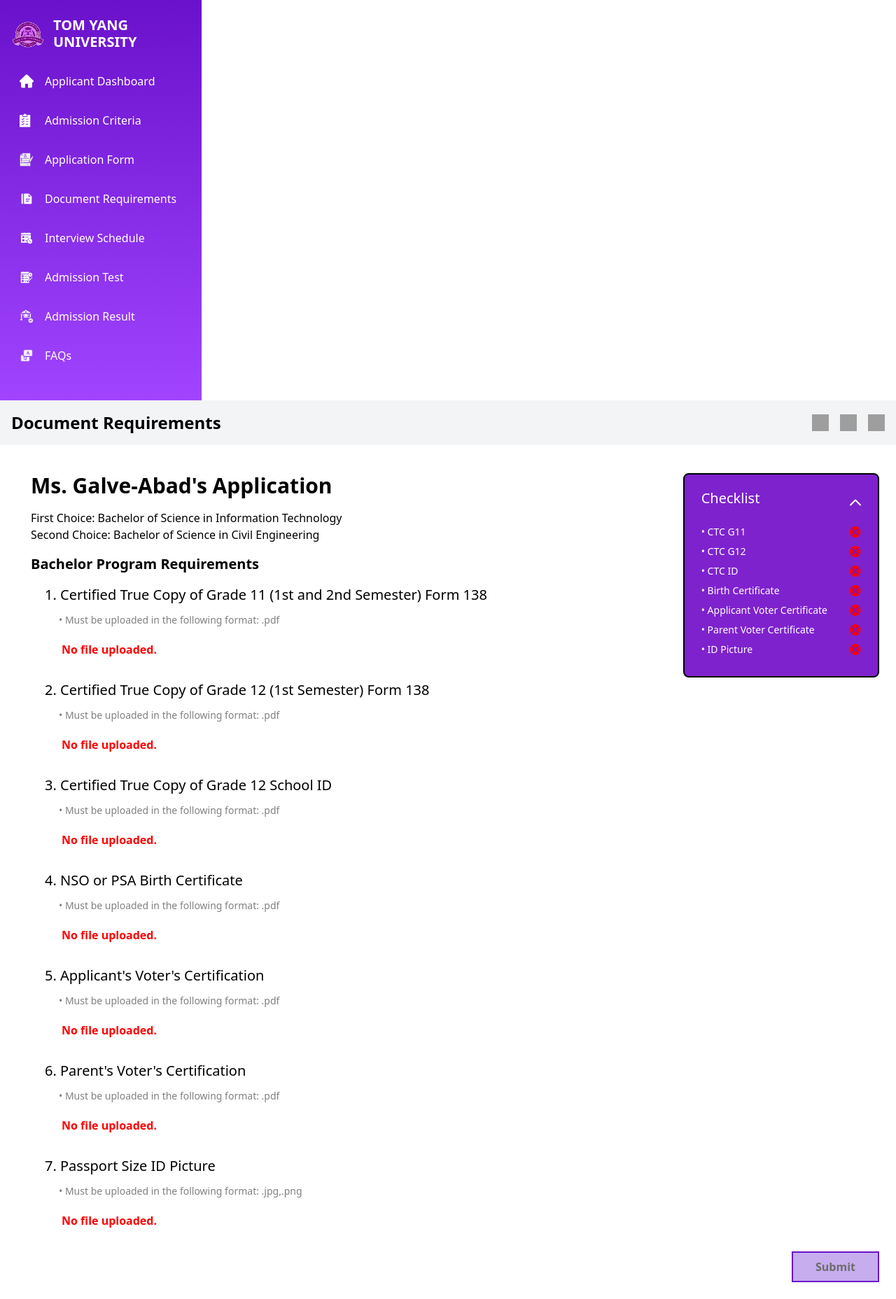
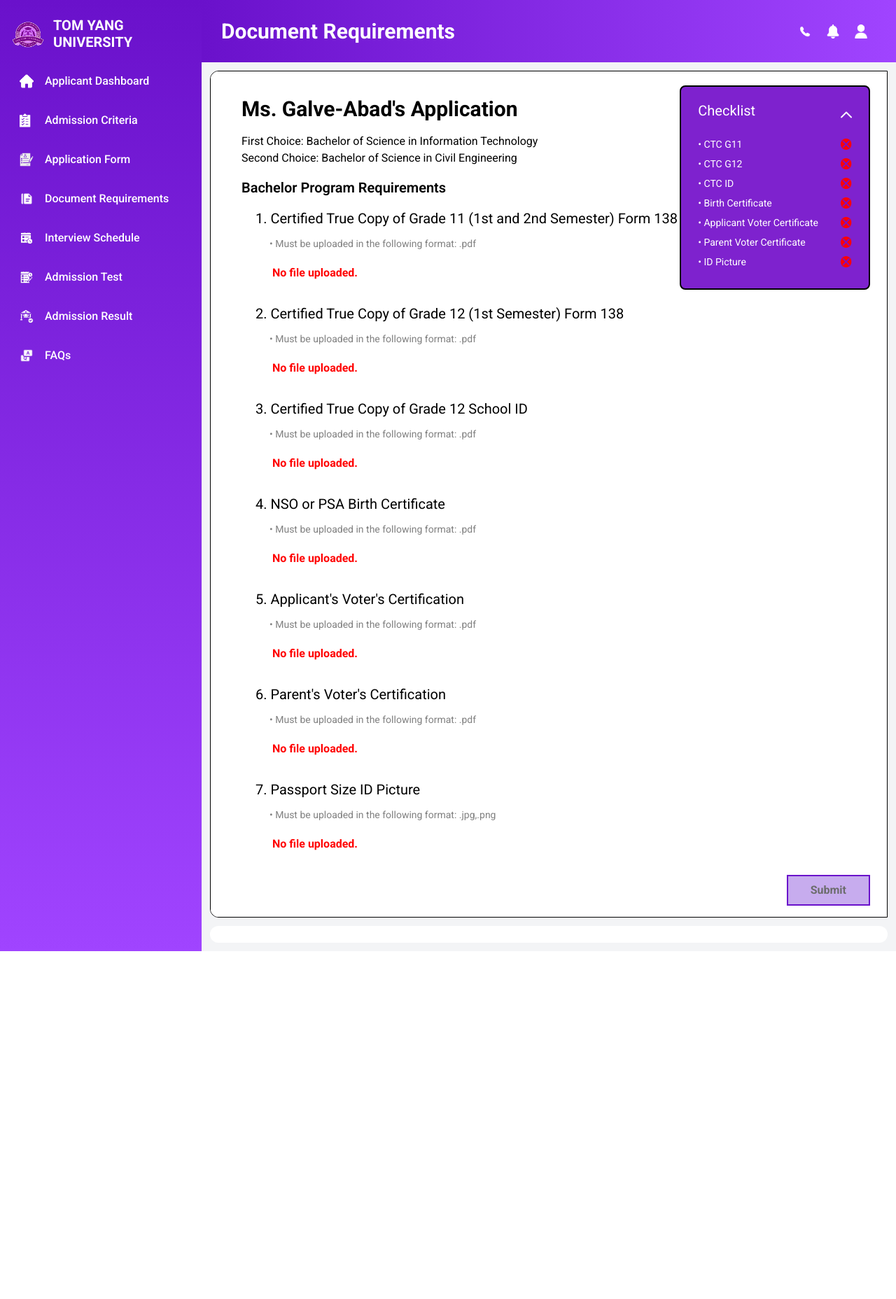
Before and after one commit to aeonjade/sdg3, a PHP site: page /adminPage.php in a window 1280 px wide. Shown: the whole page at 70% size. After the commit the page ends 1359 px from the top, so only its background shows below. Run offline with PHP 8.4, Linux system fonts and the light colour scheme; some libraries are stand-ins or nearby versions; grey boxes are pictures that could not be loaded.

Commit message:
admin page fix

```diff
--- a/adminPage.php
+++ b/adminPage.php
@@ -16,7 +16,7 @@ $requirements = json_decode($requirementsSet, true);
 ?>
 
 <!DOCTYPE html>
-<html lang="en">
+<html lang="en" class="font-[Roboto] h-full flex flex-1 overflow-auto box-border">
 
 <head>
   <meta charset="UTF-8">
@@ -29,24 +29,16 @@ $requirements = json_decode($requirementsSet, true);
   <!--<link rel="stylesheet" href="css/adminPage.css">-->
 </head>
 
-<body class= "font-roboto">
+<body class="font-[Roboto] h-full flex flex-1 overflow-auto box-border bg-gray-100">
 
   <?php include("components/navigation/sidebar.php") ?>
 
-  <section>
-    <header class= "flex justify-between items-center p-4 bg-gray-100">
-      <div class="header-text">
-        <h1 class="text-2xl font-bold">Document Requirements</h1>
-      </div>
-      <div class="flex gap-4">
-        <img src="assets/Phone-Icon.png" alt="Phone" class= "w-6 h-6">
-        <img src="assets/Notification-Icon.png" alt="Notifications" class= "w-6 h-6">
-        <img src="assets/Profile-Icon.png" alt="Profile" class= "w-6 h-6">
-      </div>
-    </header>
+  <section class="flex flex-col flex-1 overflow-y-auto overflow-x-hidden">
 
-    <main class= "p-6">
-      <div class="inner-box">
+    <?php include "components/navigation/header.php" ?>
+
+    <main class="flex flex-col h-full overflow-auto">
+      <div class="bg-white border border-solid border-black rounded-xl rounded-tr-none rounded-br-none m-3 px-6 py-5 overflow-auto">
         <!-- Checklist -->
         <div class="sticky top-0 right-0 float-right bg-purple-700 text-white px-6 py-5 rounded-lg border-2 border-black text-sm w-max transition-all overflow-hidden" id="checklistBox">
           <div class="flex justify-between items-center mb-3">
@@ -140,7 +132,7 @@ $requirements = json_decode($requirementsSet, true);
 
         <!--Submit Popup-->
         <div class="popup" id="successPopup" style="display: none;">
-          <img class="w-12 mb-3" src="assets/check-icon.png" alt="Success" >
+          <img class="w-12 mb-3" src="assets/check-icon.png" alt="Success">
           <h2 class="m-0 text-2xl text-[#fff]">Success</h2>
           <p class="text-sm text-[#f5f5f5]">Please wait for further instructions from the registrar</p>
           <button class="bg-[#4CAF50] text-[white] border-[none] px-4 py-2 mt-4 cursor-pointer text-base rounded-md hover:bg-[#45a049]" type="submit">Back to Document Upload</button>
@@ -156,14 +148,15 @@ $requirements = json_decode($requirementsSet, true);
           </div>
         </div>
     </main>
+    <?php include "components/navigation/footer.php" ?>
   </section>
 
   <script>
-
     let namefile;
 
 
     let currentRejectId = null;
+
     function showRejectPopup(id, filename) {
       namefile = filename;
       currentRejectId = id; // Save the ID for use in save
@@ -258,9 +251,6 @@ $requirements = json_decode($requirementsSet, true);
         successPopup.style.display = 'block';
       }
     });
-
-
-
   </script>
   <script src="javascript/adminPage.js"></script>
 </body>
```
Lines whose indentation alone changed are shown as unchanged.
